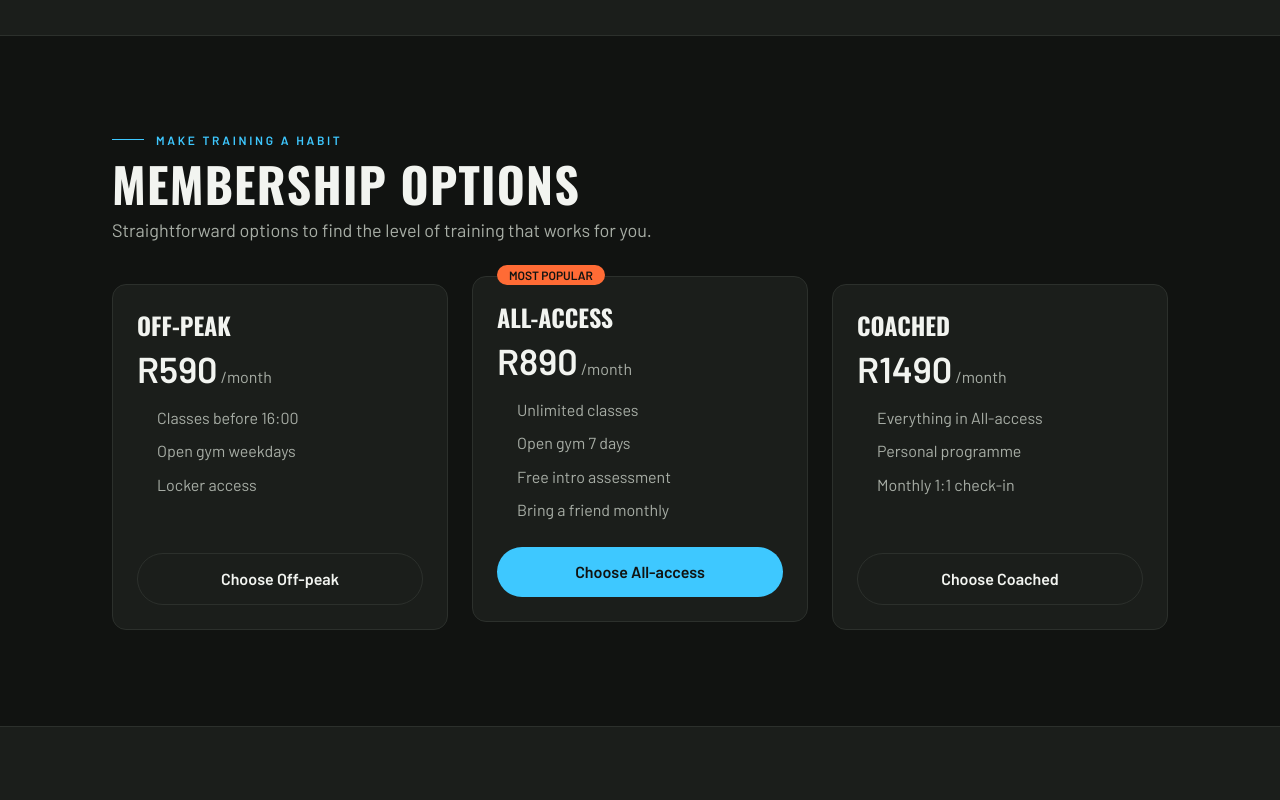
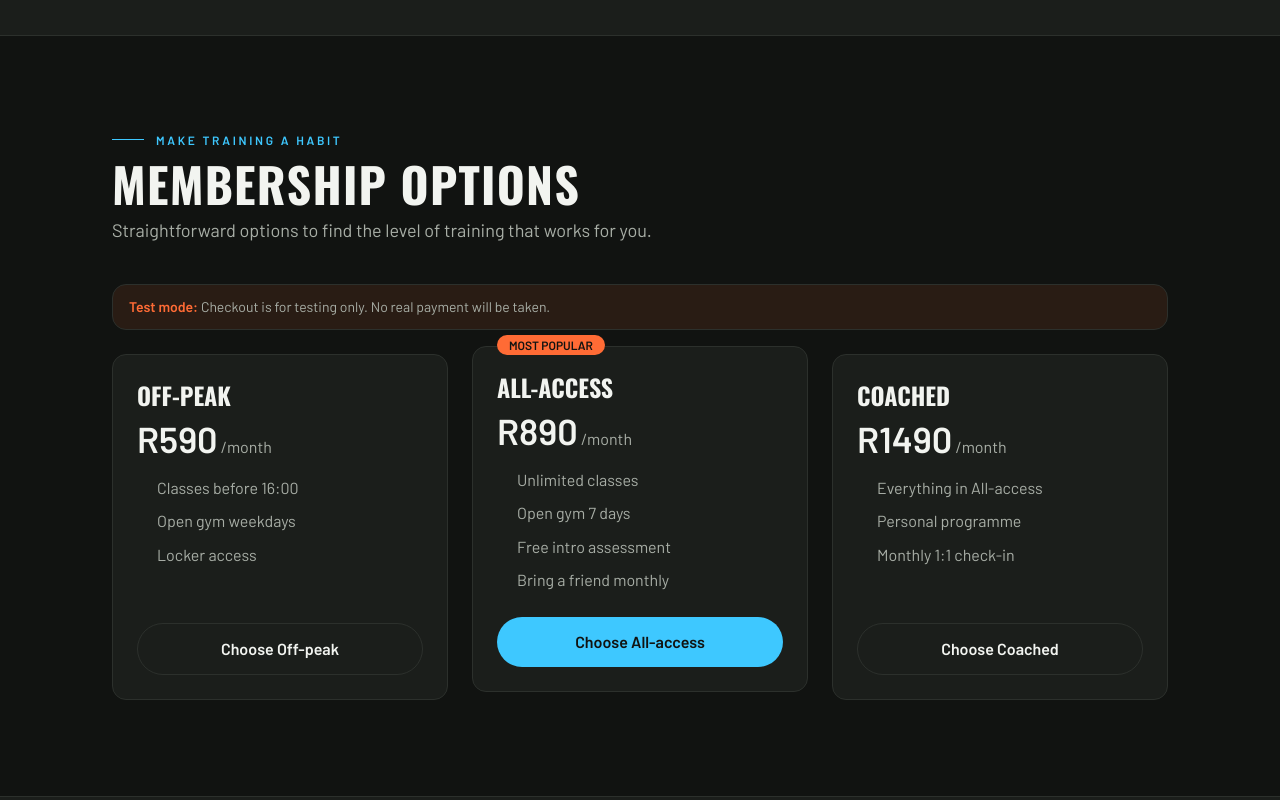
Before and after one commit to deeno2303-maker/iron-fitness, a React (Vite) app in the folder client/: page / in a window 1280 px wide. Shown: the part 3240-4040 px from the top of the page. Built offline with nearby package versions, Linux system fonts and the light colour scheme; no server answers.

Commit message:
Updated the Membership.jsx

```diff
--- a/client/src/components/Membership.jsx
+++ b/client/src/components/Membership.jsx
@@ -37,6 +37,16 @@ export default function Membership() {
         <p className="section-kicker"><span className="h-px w-8 bg-blaze" />Make training a habit</p>
         <h2 id="membership-heading" className="section-title mb-2">Membership options</h2>
         <p className="mb-10 max-w-2xl text-lg text-muted">Straightforward options to find the level of training that works for you.</p>
+        <p className="mb-6 rounded-card border border-accent/40 bg-accent/10 px-4 py-3 text-sm text-muted">
+          <span className="font-bold text-accent">Test mode:</span> Checkout is for testing only.
+          No real payment will be taken.
+        </p>
+        {busyTier && (
+          <p role="status" aria-live="polite" className="mb-6 flex items-center gap-3 rounded-card border border-blaze/40 bg-blaze/10 px-4 py-3 text-sm text-chalk">
+            <span aria-hidden="true" className="h-4 w-4 animate-spin rounded-full border-2 border-blaze/30 border-t-blaze motion-reduce:animate-none" />
+            Connecting securely to Stripe Checkout. Please wait…
+          </p>
+        )}
         {checkoutError && <p role="alert" className="mb-6 text-sm text-red-400">{checkoutError}</p>}
         <div className="grid grid-cols-1 gap-6 md:grid-cols-3">
           {tiers.map((tier) => (
```
